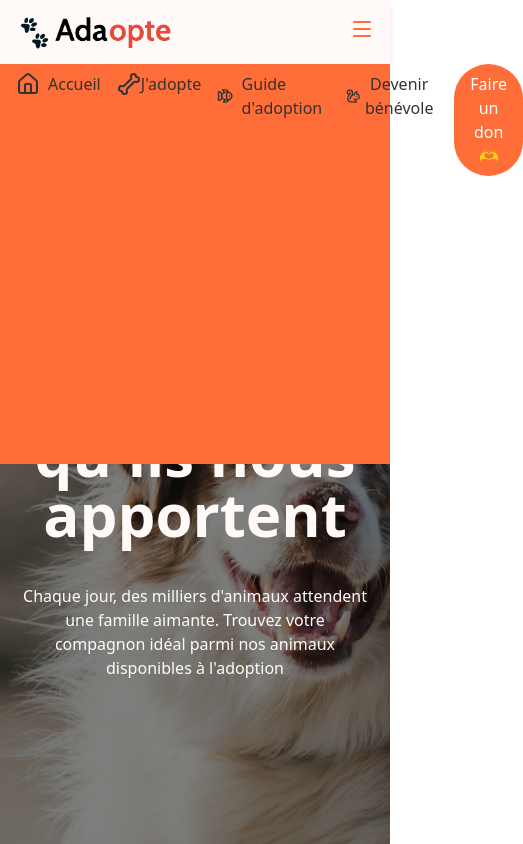
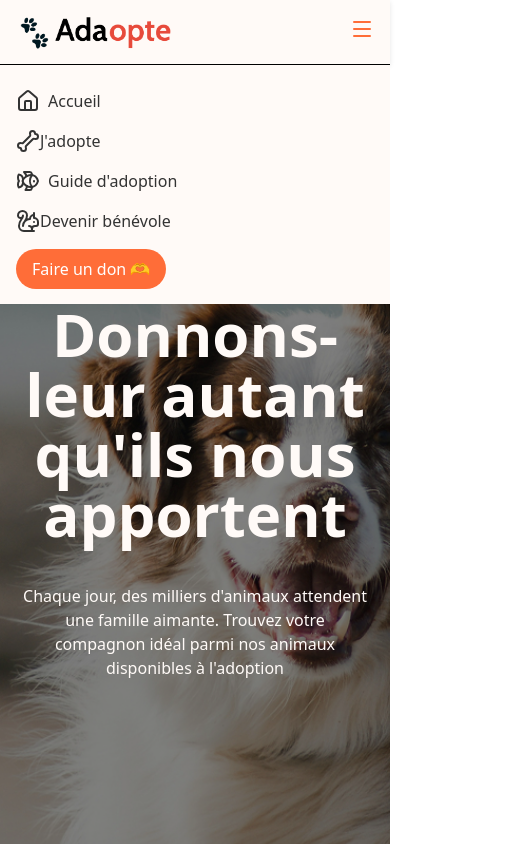
Before and after one commit to LucieSng/petadopte, a React (Vite) app: page / in a window 390 px wide. Both pictures are taken after a click on the button 362 px from the left and 29 px from the top of the page. Shown: the top 844 px of the page, 523 px wide, since content can reach past the window. Built offline with nearby package versions, Linux system fonts and the light colour scheme.

Commit message:
feat : breakpoint

```diff
--- a/src/components/Navbar.tsx
+++ b/src/components/Navbar.tsx
@@ -11,7 +11,7 @@ const Navbar = () => {
       <div className="logo">
         <img src="/logo.svg" alt="logo" className="h-10" />
       </div>
-      <ul id="menu-desktop" className="hidden md:flex gap-8 items-center">
+      <ul id="menu-desktop" className="hidden lg:flex gap-8 items-center">
         <li>
           <Link
             to="/"
@@ -123,7 +123,7 @@ const Navbar = () => {
         <button
           onClick={() => setMenuOpen(!menuOpen)}
           id="btn-open-menu"
-          className="focus md:hidden text-(--secondary-color)"
+          className="focus lg:hidden text-(--secondary-color) cursor-pointer"
         >
           <svg
             xmlns="http://www.w3.org/2000/svg"
@@ -144,11 +144,14 @@ const Navbar = () => {
         </button>
       </div>
       {menuOpen && (
-        <ul className="md:hidden absolute top-16 left-0 right-0 bg-(--secondary-color) flex h-100">
+        <ul
+          id="menu-mobile"
+          className="lg:hidden absolute border-t top-16 left-0 right-0 bg-(--primary-color) pt-4 h-60 px-4 flex flex-col items-start"
+        >
           <li>
             <Link
               to="/"
-              className="text-(--dark-color) font-medium py-2 px-4 cursor-pointer flex items-center gap-2"
+              className="text-(--dark-color) font-medium py-2 cursor-pointer flex items-center gap-2"
             >
               <svg
                 xmlns="http://www.w3.org/2000/svg"
@@ -195,7 +198,7 @@ const Navbar = () => {
           <li>
             <Link
               to="/AdoptionGuidePage"
-              className="text-(--dark-color) font-medium py-2 px-4 cursor-pointer flex items-center gap-2"
+              className="text-(--dark-color) font-medium py-2 cursor-pointer flex items-center gap-2"
             >
               <svg
                 xmlns="http://www.w3.org/2000/svg"
@@ -247,7 +250,7 @@ const Navbar = () => {
             </div>
           </li>
           <li>
-            <div className="donation">
+            <div className="pt-2">
               <CtaDonation />
             </div>
           </li>
```
